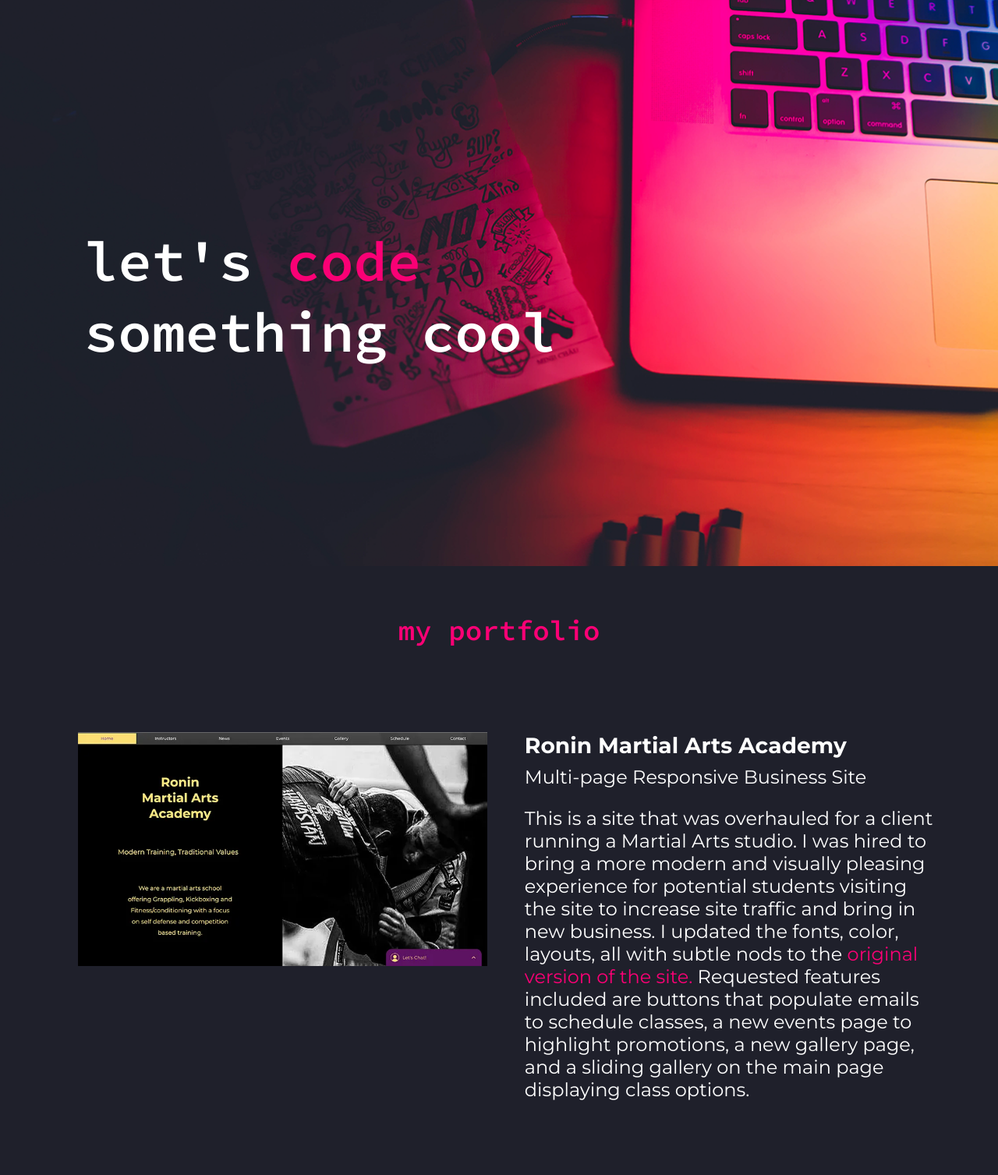
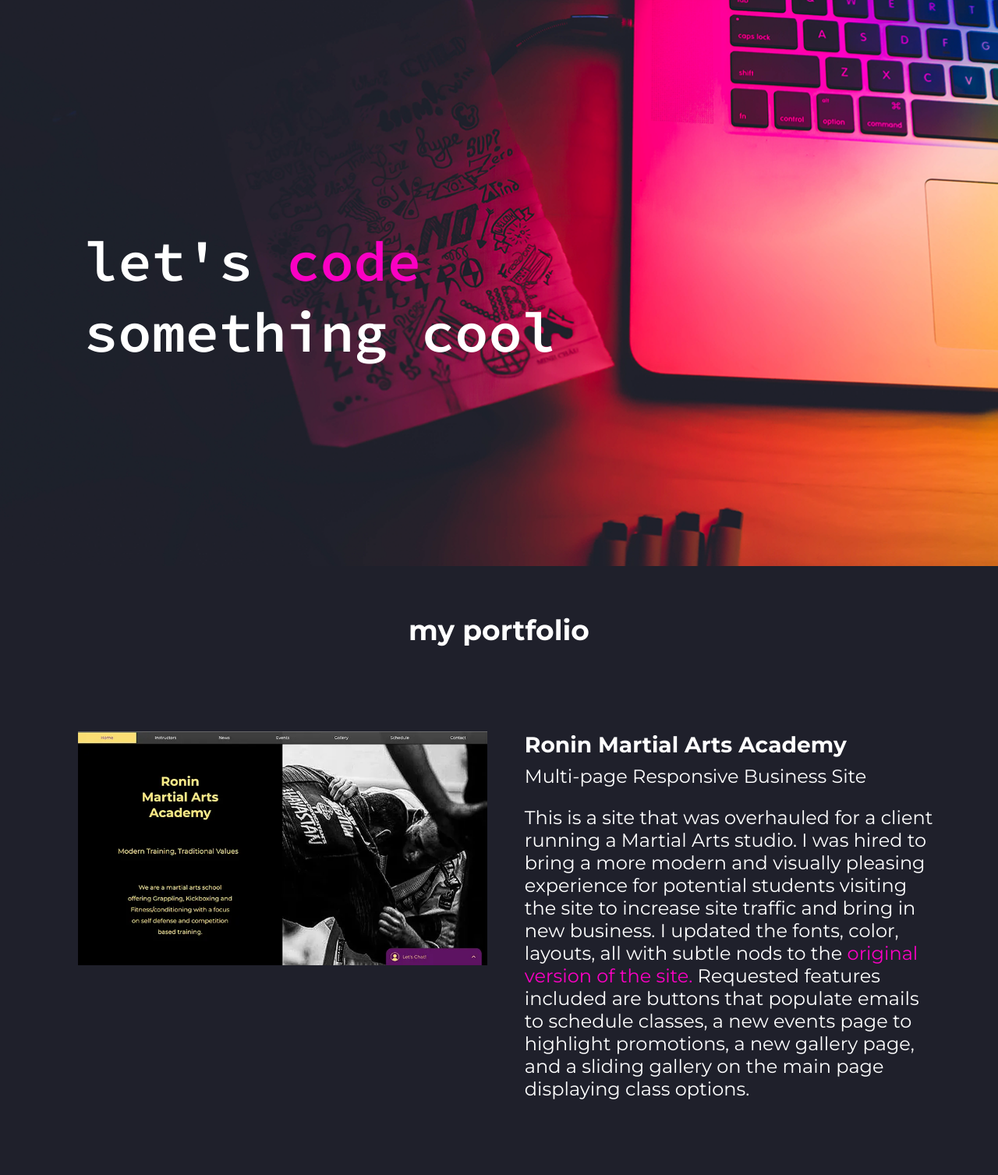
Before and after one commit to NoelArzola/portfolio-website, a PHP site: page / in a window 1280 px wide. Shown: the part 78-1585 px from the top of the page at 78% size. Run offline with PHP 8.4, Linux system fonts and the light colour scheme.

Commit message:
Fixing contrast issue

```diff
--- a/css/main.css
+++ b/css/main.css
@@ -10,7 +10,8 @@ body {
 }
 
 h2 {
-    color: #fa0075;
+    /*color: #fa0075; Changing for accessibility if I can stand it*/
+    color: #FA00C3
     font-family: 'Source Code Pro', monospace;
     font-size: 2.25em;
     margin: 0 auto;
@@ -27,7 +28,8 @@ address {
 }
 
 span {
-    color: #fa0075;
+    /*color: #fa0075;*/
+    color: #FA00C3;
 }
 
 a {
@@ -120,7 +122,8 @@ nav ul li a {
 }
 
 .portfolio a:visited {
-    color: #fa0075;
+    /*color: #fa0075;*/
+    color: #FA00C3;
 }
 
 #portfolio-section h2 {
```
